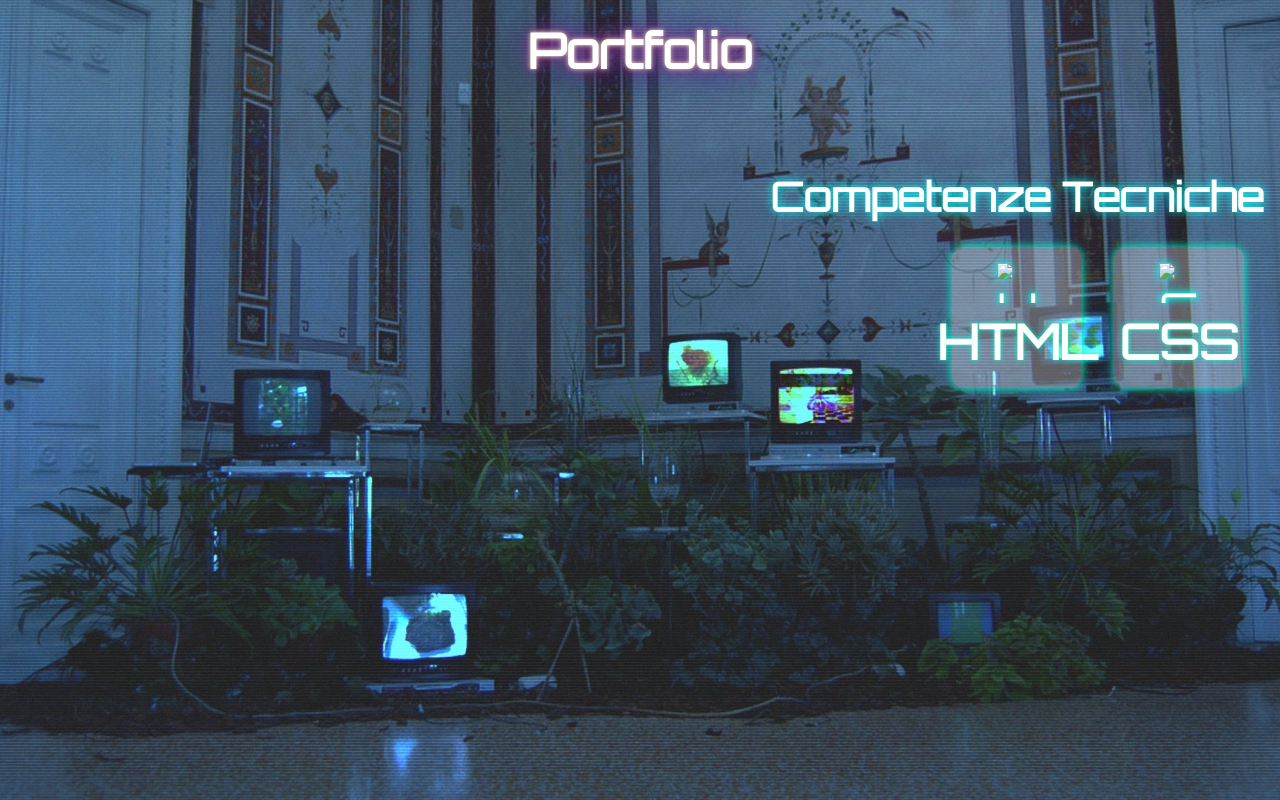
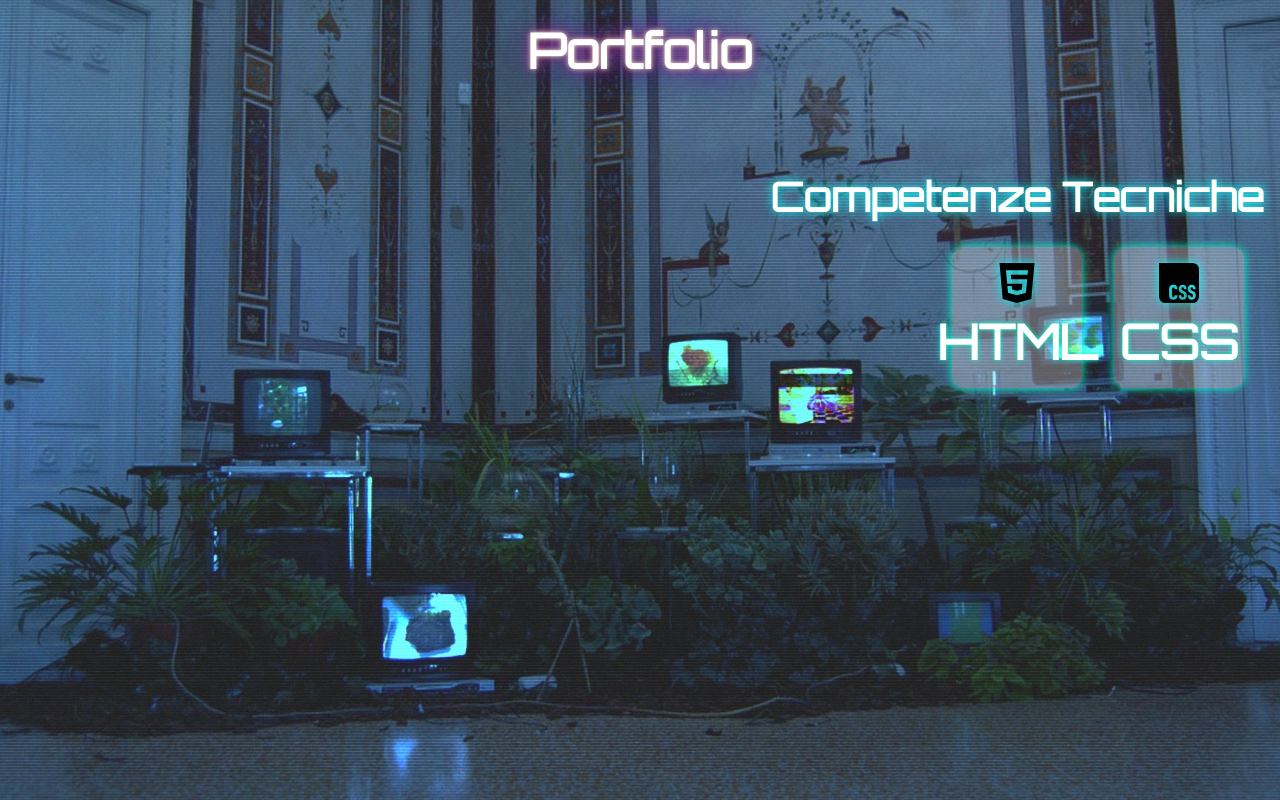
Before and after one commit to Bendersnatch/PortfolioVHS, a plain HTML site: page portfolio.html in a window 1280 px wide. Drawn offline with Linux system fonts and the light colour scheme.

Commit message:
Update portfolio.html

```diff
--- a/portfolio.html
+++ b/portfolio.html
@@ -47,7 +47,7 @@
 
             <div class="skill-item">
 
-                <img src="assets/icons/html.png" alt="HTML">
+                <img src="assets/icons/HTML5.svg" alt="HTML">
 
                 <span>HTML</span>
 
@@ -55,7 +55,7 @@
 
             <div class="skill-item">
 
-                <img src="assets/icons/css.png" alt="CSS">
+                <img src="assets/icons/CSS.svg" alt="CSS">
 
                 <span>CSS</span>
 
```
